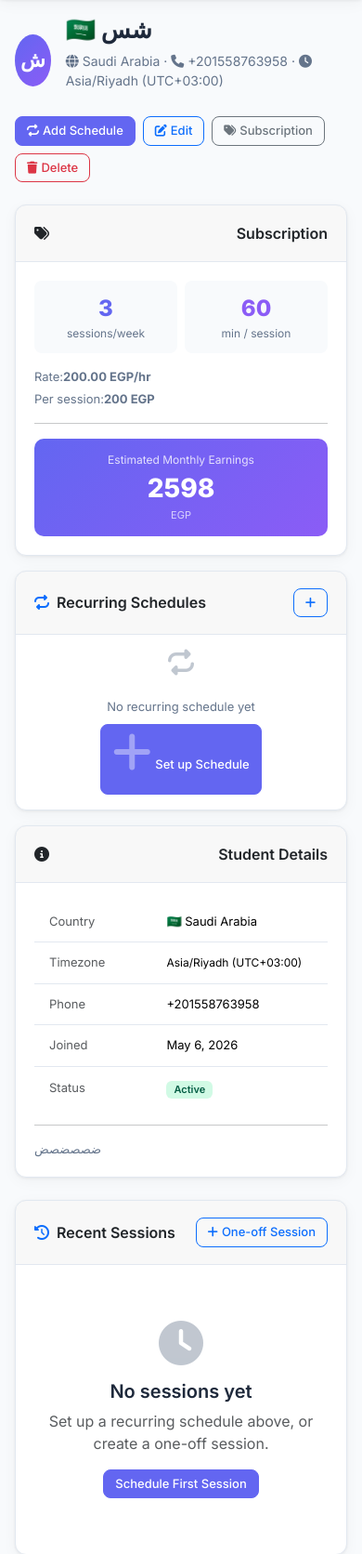
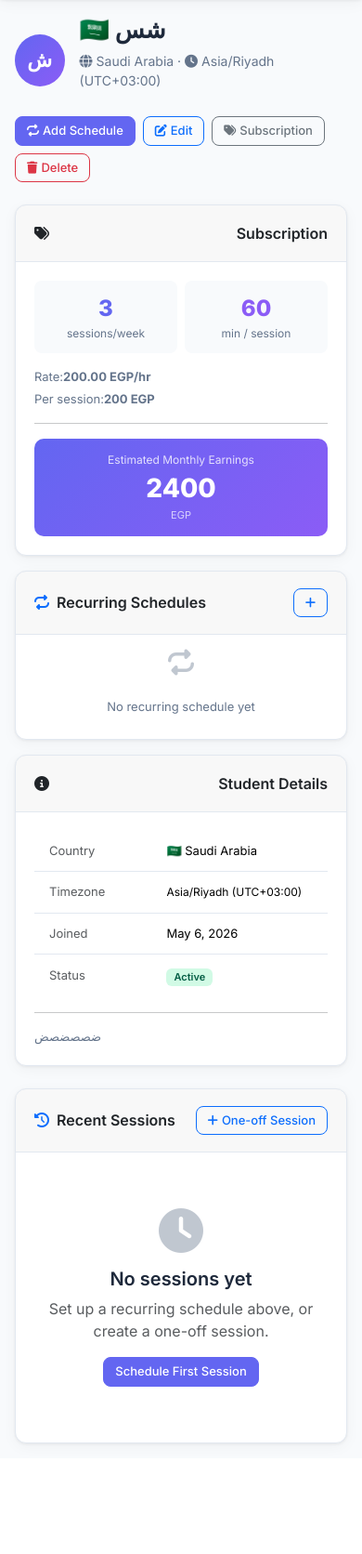
Before and after one commit to AhmedHashim04/TutorStud, a Django app: page /students/2/ in a window 390 px wide. Shown: the part 64-1736 px from the top of the page at 93% size. After the commit the page ends 1620 px from the top, so only its background shows below. Run offline with Django 5.2, Linux system fonts and the light colour scheme; data comes from the database, SQL or seed files in the repository; both versions use the stored data as it was before the commit; data that the repository does not hold is empty.

Commit message:
Remove phone field from Student model and update related forms and templates

```diff
--- a/scheduler/admin.py
+++ b/scheduler/admin.py
@@ -4,9 +4,9 @@ from .models import Student, Subscription, WorkingHours, WorkingHoursRange, Exce
 
 @admin.register(Student)
 class StudentAdmin(admin.ModelAdmin):
-    list_display = ['name', 'phone', 'is_active', 'created_at']
+    list_display = ['name', 'is_active', 'created_at']
     list_filter = ['is_active']
-    search_fields = ['name', 'phone']
+    search_fields = ['name']
 
 
 @admin.register(Subscription)
--- a/scheduler/forms.py
+++ b/scheduler/forms.py
@@ -92,10 +92,9 @@ class StudentForm(forms.ModelForm):
 
     class Meta:
         model = Student
-        fields = ['name', 'phone', 'country', 'timezone', 'notes', 'is_active']
+        fields = ['name', 'country', 'timezone', 'notes', 'is_active']
         widgets = {
             'name': forms.TextInput(attrs={'placeholder': _('Student full name')}),
-            'phone': forms.TextInput(attrs={'placeholder': _('+20 10...')}),
             'notes': forms.Textarea(attrs={'rows': 3, 'placeholder': _('Optional notes about this student...')}),
         }
         labels = {'is_active': _('Active student')}
--- a/scheduler/models.py
+++ b/scheduler/models.py
@@ -19,7 +19,6 @@ WEEKDAYS = [
 
 class Student(models.Model):
     name = models.CharField(max_length=200)
-    phone = models.CharField(max_length=20, blank=True)
     notes = models.TextField(blank=True)
     country = models.CharField(max_length=100, blank=True)
     timezone = models.CharField(max_length=64, default='UTC')
@@ -75,7 +74,7 @@ class Subscription(models.Model):
 
     @property
     def monthly_earnings(self):
-        return self.weekly_earnings * Decimal('4.33')
+        return self.weekly_earnings * Decimal('4')
 
 
 class RecurringSchedule(models.Model):
--- a/scheduler/tests.py
+++ b/scheduler/tests.py
@@ -32,7 +32,6 @@ class FormAndPricingTests(TestCase):
     def test_student_form_auto_timezone(self):
         form = StudentForm(data={
             'name': 'A',
-            'phone': '',
             'country': 'Germany',
             'timezone': '',
             'notes': '',
--- a/templates/scheduler/student_detail.html
+++ b/templates/scheduler/student_detail.html
@@ -11,7 +11,6 @@
             <h1>{{ flag }} {{ student.name }}</h1>
             <p>
                 {% if student.country %}<i class="fas fa-globe me-1"></i>{{ student.country }} · {% endif %}
-                {% if student.phone %}<i class="fas fa-phone me-1"></i>{{ student.phone }} · {% endif %}
                 <i class="fas fa-clock me-1"></i>{{ tz_label }}
             </p>
         </div>
@@ -112,8 +111,6 @@
                 <div class="empty-state py-3">
                     <i class="fas fa-repeat" style="font-size:28px"></i>
                     <p class="mt-2 mb-2" style="font-size:13px;color:var(--text-muted)">{% trans "No recurring schedule yet" %}</p>
-                    <a href="{% url 'scheduler:recurring_schedule_create' student.pk %}" class="btn btn-sm btn-primary">
-                        <i class="fas fa-plus me-1"></i>{% trans "Set up Schedule" %}</a>
                 </div>
                 {% endif %}
             </div>
@@ -134,12 +131,7 @@
                         <td class="text-muted" style="font-size:13px">{% trans "Timezone" %}</td>
                         <td style="font-size:12px">{{ tz_label }}</td>
                     </tr>
-                    {% if student.phone %}
-                    <tr>
-                        <td class="text-muted" style="font-size:13px">{% trans "Phone" %}</td>
-                        <td style="font-size:13px">{{ student.phone }}</td>
-                    </tr>
-                    {% endif %}
+                    {# phone removed from student details #}
                     <tr>
                         <td class="text-muted" style="font-size:13px">{% trans "Joined" %}</td>
                         <td style="font-size:13px">{{ student.created_at|date:"M j, Y" }}</td>
--- a/templates/scheduler/student_list.html
+++ b/templates/scheduler/student_list.html
@@ -25,9 +25,7 @@
                     <div style="font-size:12px;color:var(--text-muted)">
                         {% if student.country %}{{ student.country }} · {% endif %}{{ student.timezone|default:"UTC" }}
                     </div>
-                    {% if student.phone %}
-                    <div class="text-muted" style="font-size:12px"><i class="fas fa-phone me-1"></i>{{ student.phone }}</div>
-                    {% endif %}
+                    {# phone field removed - no display #}
                 </div>
                 {% if not student.is_active %}<span class="badge bg-secondary">{% trans "Inactive" %}</span>{% endif %}
             </div>
```
Also changed, not shown: scheduler/management/commands/seed_data.py (+7 -7 lines), README.md, db.sqlite3, db1.sqlite3 (deleted), scheduler/migrations/0001_initial.py, scheduler/migrations/0002_remove_student_phone.py (added), scheduler/migrations/0002_student_country_student_timezone.py (deleted), scheduler/migrations/0003_recurringschedule_session_recurring_schedule_and_more.py (deleted), scheduler/migrations/0004_alter_subscription_hourly_rate.py (deleted), scheduler/migrations/0005_workinghoursrange.py (deleted).
